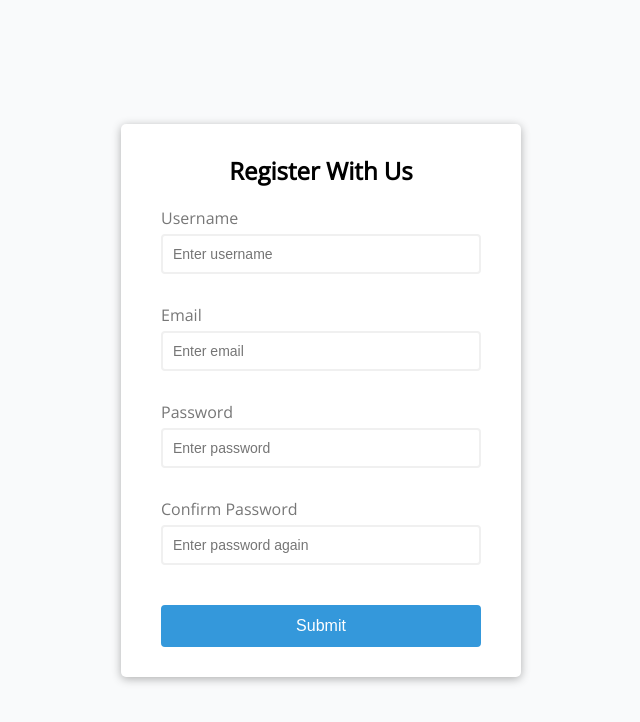
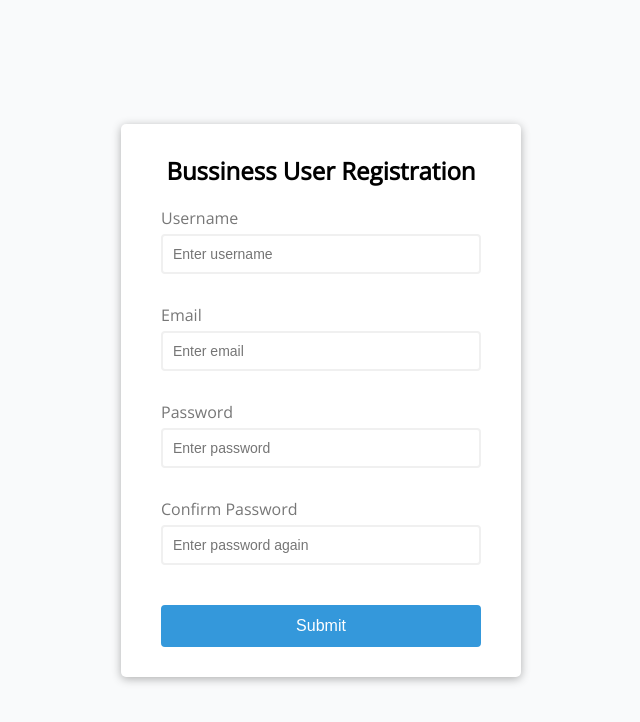
Before and after one commit to RaviTejaM9602/Register, a plain HTML site: page Register.html in a window 1280 px wide. Shown: the whole page, without its empty margins (319-959 px from the left). Drawn offline with nearby package versions, Linux system fonts and the light colour scheme.

Commit message:
Update Register.html
Changed the Headers

```diff
--- a/Register.html
+++ b/Register.html
@@ -5,12 +5,12 @@
     <meta name="viewport" content="width=device-width, initial-scale=1.0" />
     <meta http-equiv="X-UA-Compatible" content="ie=edge" />
     <link rel="stylesheet" href="style.css" />
-    <title>Form Validator</title>
+    <title>Sign up for Free</title>
   </head>
   <body>
     <div class="container">
       <form id="form" class="form">
-        <h2>Register With Us</h2>
+        <h2>Bussiness User Registration</h2>
         <div class="form-control">
           <label for="username">Username</label>
           <input type="text" id="username" placeholder="Enter username" />
```
